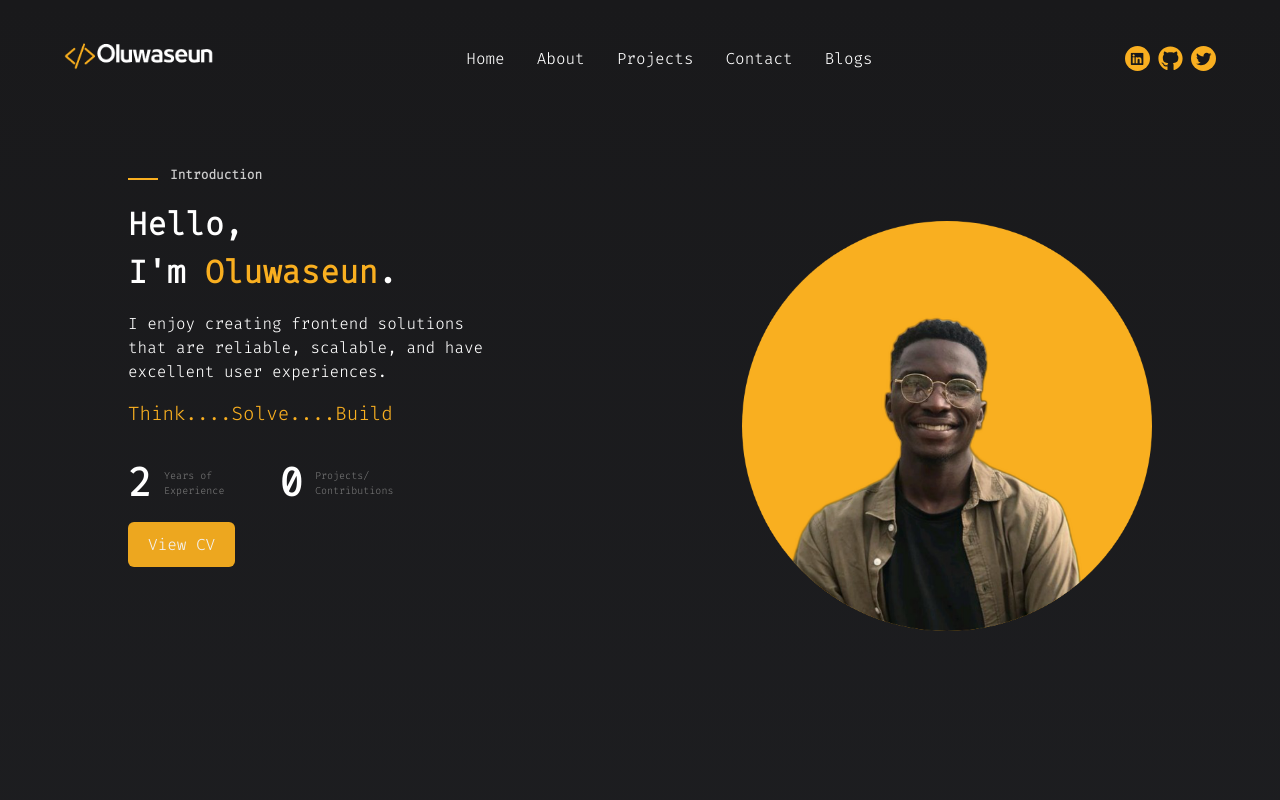
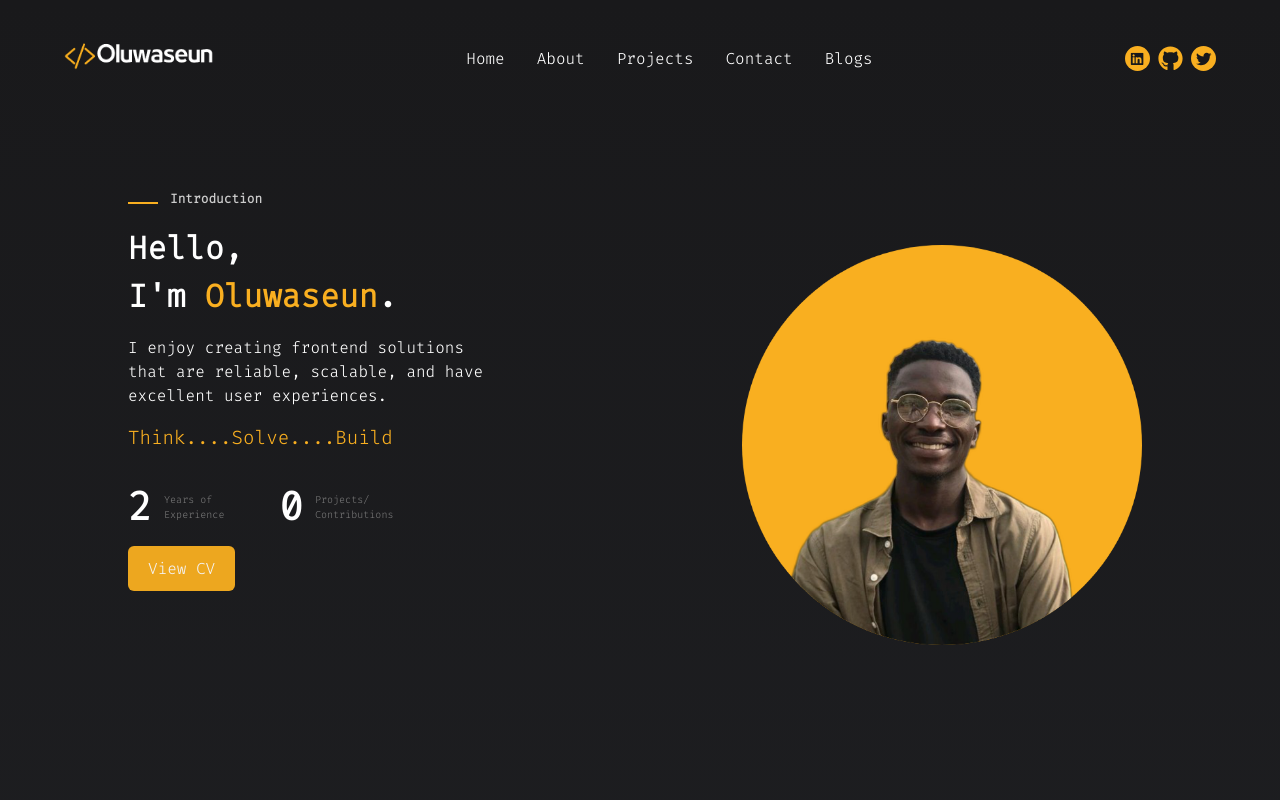
Before and after one commit to AboladeOluwaseun/my-portfolio-website, a Next.js app: page / in a window 1280 px wide. Shown: the top 800 px of the page. Built offline with nearby package versions, Linux system fonts and the light colour scheme; no server answers.

Commit message:
image fixed

```diff
--- a/components/HeroSection/index.js
+++ b/components/HeroSection/index.js
@@ -52,7 +52,7 @@ const Hero = ({ children }) => {
   return (
     <>
       <div
-        className={`max-w-[80%] sm:max-w-[70%] md:max-w-[80%] relative mx-auto mt-16 py-4 lmd:mt-8 min-h-[70vh] md:min-h-[40vh] lmd:min-h-[70vh] flex items-start  space-y-14 md:flex-row lmd:max-w-[80%]  flex-col `}
+        className={`max-w-[80%] sm:max-w-[70%] md:max-w-[80%] relative mx-auto mt-16 py-4 lmd:mt-14 min-h-[70vh] md:min-h-[40vh] lmd:min-h-[70vh] flex items-start  space-y-14 md:flex-row lmd:max-w-[80%]  flex-col `}
       >
         <motion.div
           variants={containerVariant}
@@ -149,9 +149,14 @@ const Hero = ({ children }) => {
           }}
           initial="hidden"
           animate="visible"
-          className=""
+          className=" "
         >
-          <img className="w-full h-full" src="/images/avatar/profile.png" />
+          <Image
+            width={400}
+            height={400}
+            className=" mb-4 w-full h-full"
+            src="/images/avatar/profile.png"
+          />
         </motion.div>
       </div>
     </>
```
